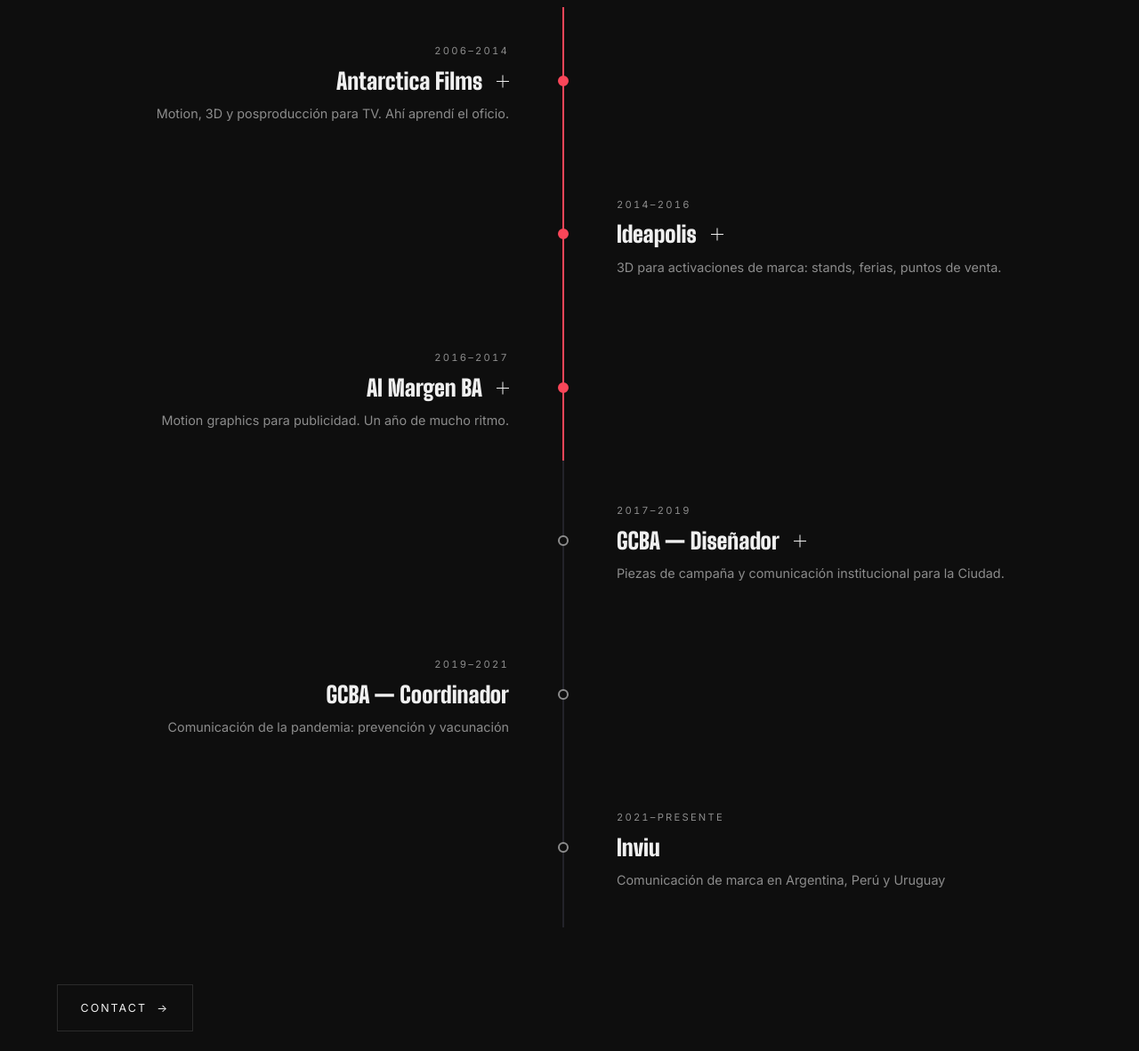
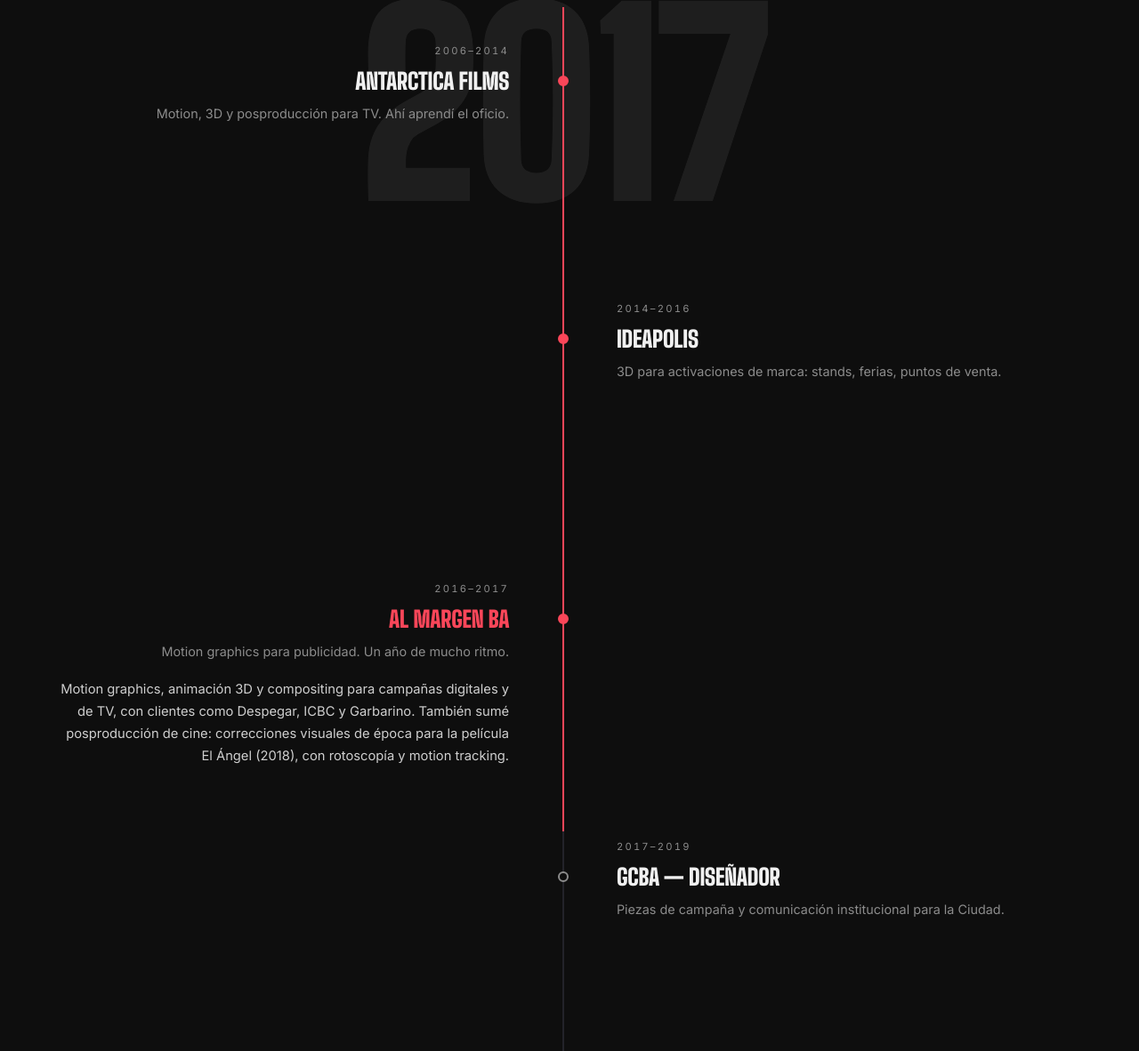
Before and after one commit to fedekilich/fk-preview, a plain HTML site: page about.html in a window 1280 px wide. Shown: the part 2028-3210 px from the top of the page at 89% size. Drawn offline with Linux system fonts and the light colour scheme.

Commit message:
La timeline del About se abre sola con el scroll, con el año de fondo
Nadie apretaba el +, así que se va: el scroll decide qué hito está activo
y las descripciones cruzan en opacidad. No se anima la altura —cada una
ocupa siempre su lugar— para que la página no salte debajo del dedo justo
mientras se lee.

Atrás, el año en una capa sticky va contando según el scroll. Como los
períodos son contiguos (2006–2014, 2014–2016, …) el número interpola
dentro de cada hito y termina contando de corrido hasta PRESENTE.

En el teléfono entra un hito por pantalla: ahí el cruce no se percibe y
deja huecos, así que las descripciones quedan todas a la vista y el año
va más grande y más tenue, como textura.

El texto ya no se saca del DOM, así que ahora lo encuentra el buscador
del navegador y lo lee un lector de pantalla.

base.css: overflow-x de hidden a clip, porque hidden crea contenedor de
scroll y eso anulaba el position:sticky del año.

Co-Authored-By: Claude Opus 5 <noreply@anthropic.com>

```diff
--- a/assets/css/about.css
+++ b/assets/css/about.css
@@ -109,9 +109,48 @@
   left: 50%;
   transform: translateX(-50%);
   width: 2px;
+  z-index: 1;
 }
 .timeline__track { top: 0; bottom: 0; background: var(--line-track); }
 .timeline__fill { top: 0; height: var(--fill); background: var(--accent); }
+
+/* --- Año gigante de fondo ------------------------------------- */
+/* Queda pegado a media altura mientras la sección pasa por delante. Vive en
+   una caja de alto 0 para no empujar ni un pixel del layout, y el número
+   desborda hacia arriba y abajo centrado sobre esa línea. */
+.timeline__year {
+  position: sticky;
+  top: 42vh;
+  z-index: 0;
+  height: 0;
+  display: flex;
+  justify-content: center;
+  pointer-events: none;
+  opacity: 0;
+  transition: opacity 0.6s var(--ease-out);
+}
+.timeline__year.is-on { opacity: 0.075; }
+
+.timeline__year-num {
+  font-family: var(--font-display);
+  font-weight: 900;
+  font-size: clamp(7rem, 22vw, 18rem);
+  line-height: 0.78;
+  letter-spacing: -0.03em;
+  color: var(--text);
+  /* Sin tabular-nums los dígitos cambian de ancho y el número bailotea
+     mientras incrementa */
+  font-variant-numeric: tabular-nums;
+  white-space: nowrap;
+  transform: translateY(-50%);
+}
+/* Cuando en vez de un año muestra la palabra de un período abierto */
+.timeline__year-num.is-word {
+  font-size: clamp(2.6rem, 9vw, 7rem);
+  letter-spacing: -0.01em;
+}
+
+.timeline__rows { position: relative; z-index: 2; }
 
 .tl-row {
   position: relative;
@@ -158,52 +197,21 @@
   font-size: clamp(1.1rem, 2.2vw, 1.6rem);
   letter-spacing: -0.01em;
   line-height: 1.1;
+  transition: color 0.4s var(--ease-out);
 }
+/* El hito que se está leyendo se tiñe de acento, igual que su punto */
+.tl-row.is-active .tl-row__heading { color: var(--accent); }
 
-.tl-row__toggle,
+/* Ya no hay botón: el título es texto y la descripción la abre el scroll */
 .tl-row__static {
   display: flex;
   align-items: baseline;
   gap: 1rem;
   width: 100%;
-  padding: 0;
-  border: 0;
-  background: none;
-  color: var(--text);
-  font: inherit;
-  text-align: inherit;
+  color: inherit;
   justify-content: flex-start;
 }
-.tl-row__toggle { cursor: pointer; transition: color 0.25s ease; }
-.tl-row__toggle:hover { color: var(--accent); }
-/* Hito sin narrativa cargada: se comporta como texto, no como control */
-.tl-row__toggle:disabled,
-.tl-row__toggle:disabled:hover { cursor: default; color: var(--text); }
-
-.tl-row--left .tl-row__toggle,
 .tl-row--left .tl-row__static { justify-content: flex-end; }
-
-/* Icono +/− : dos barras, la vertical se oculta al abrir */
-.tl-plus {
-  position: relative;
-  flex: 0 0 auto;
-  width: 14px;
-  height: 14px;
-  align-self: center;
-}
-.tl-plus::before,
-.tl-plus::after {
-  content: "";
-  position: absolute;
-  inset: 50% 0 auto 0;
-  height: 1px;
-  background: currentColor;
-}
-.tl-plus::after {
-  transform: rotate(90deg);
-  transition: transform 0.3s var(--ease-out), opacity 0.3s ease;
-}
-[aria-expanded="true"] .tl-plus::after { transform: rotate(0deg); opacity: 0; }
 
 .tl-row__body { grid-row: 3; }
 
@@ -213,22 +221,25 @@
   color: var(--muted);
 }
 
+/* El panel nunca se saca del flujo: ocupa siempre su lugar y lo único que
+   cruza es la opacidad con un desplazamiento corto. Animar la altura movería
+   la página debajo del dedo justo mientras se lee. */
 .tl-row__panel {
   margin-top: 1.1rem;
-  animation: hitoAbrir 0.4s var(--ease-out) both;
+  opacity: 0;
+  transform: translateY(10px);
+  transition:
+    opacity 0.5s var(--ease-out),
+    transform 0.5s var(--ease-out);
 }
-.tl-row__panel[hidden] { display: none; }
+.tl-row.is-active .tl-row__panel { opacity: 1; transform: none; }
+
 .tl-row__panel p {
   font-size: 0.92rem;
   margin: 0 0 1em;
   color: var(--text-soft);
 }
 .tl-row__panel p:last-child { margin-bottom: 0; }
-
-@keyframes hitoAbrir {
-  from { opacity: 0; transform: translateY(-6px); }
-  to { opacity: 1; transform: none; }
-}
 
 .tl-row__dot {
   grid-column: 2;
@@ -264,15 +275,46 @@
   .tl-row--left .tl-row__heading,
   .tl-row--left .tl-row__body { grid-column: 2; text-align: left; }
 
-  .tl-row--left .tl-row__toggle,
   .tl-row--left .tl-row__static { justify-content: flex-start; }
 
   .tl-row__dot { grid-column: 1; }
+
+  /* En el teléfono entra un hito por pantalla, así que el cruce no se llega
+     a percibir y en cambio deja huecos grandes donde está el texto apagado.
+     Acá las descripciones quedan todas a la vista: la coreografía del scroll
+     la sostienen el punto encendido, el título en acento y el año. */
+  .tl-row__panel {
+    opacity: 1;
+    transform: none;
+    transition: none;
+  }
+
+  /* El año pasa a ser textura: más grande y más tenue, para que no compita
+     con el texto que ahora le cruza por encima a todo lo ancho */
+  .timeline__year.is-on { opacity: 0.05; }
+  .timeline__year-num { font-size: clamp(8rem, 44vw, 14rem); }
+  .timeline__year-num.is-word { font-size: clamp(2.4rem, 15vw, 5rem); }
 }
 
-/* Sin animación de entrada si el usuario pidió menos movimiento */
+/* Sin animación si el usuario pidió menos movimiento: todas las
+   descripciones quedan abiertas y el año no interpola */
+.timeline--estatico .tl-row__panel {
+  opacity: 1;
+  transform: none;
+  transition: none;
+}
+
 @media (prefers-reduced-motion: reduce) {
   .tl-row,
   .tl-row--left,
   .tl-row--right { opacity: 1; transform: none; }
+
+  .tl-row__panel {
+    opacity: 1;
+    transform: none;
+    transition: none;
+  }
+
+  .tl-row__heading { transition: none; }
+  .timeline__year { transition: none; }
 }
--- a/assets/css/base.css
+++ b/assets/css/base.css
@@ -59,7 +59,9 @@ body {
   font-family: var(--font-body);
   font-size: 1rem;
   line-height: 1.7;
-  overflow-x: hidden;
+  /* clip y no hidden: contiene el desborde horizontal igual, pero no crea
+     contenedor de scroll, que es lo que anula position:sticky adentro. */
+  overflow-x: clip;
   -webkit-font-smoothing: antialiased;
 
   /* El footer queda abajo aunque la página sea corta */
--- a/assets/js/about.js
+++ b/assets/js/about.js
@@ -1,6 +1,15 @@
 // About — narrativa + timeline "Recorrido".
 // Los hitos salen de data/timeline.json; los que declaran caseId toman su texto
 // de data/cases.json (campos oneLiner y narrative).
+//
+// La descripción larga ya no se abre con un botón: el scroll decide qué hito
+// está activo, la anterior se desvanece y la nueva aparece. Dos decisiones
+// sostienen eso:
+//   1. No se anima la altura. Cada descripción ocupa siempre su lugar en el
+//      flujo y lo único que cambia es la opacidad, así nada salta debajo del
+//      dedo mientras se lee.
+//   2. El texto nunca se saca del DOM, así sigue existiendo para el buscador
+//      del navegador y para un lector de pantalla.
 
 import { pick } from "../../data/i18n.js";
 import { initSite, getLang, onLangChange, loadCases, loadMilestones } from "./site.js";
@@ -9,11 +18,37 @@ const prefersReducedMotion = window.matchMedia("(prefers-reduced-motion: reduce)
 
 const timelineEl = document.getElementById("timeline");
 const rowsEl = document.getElementById("timeline-rows");
+const yearEl = document.getElementById("timeline-year");
+const yearNumEl = yearEl ? yearEl.querySelector(".timeline__year-num") : null;
 
 /** Nodos de cada hito, para repintar sin reconstruir el DOM. */
 const rows = [];
 /** Casos cargados desde data/cases.json, indexados por id. */
 let casesById = new Map();
+/** Hito activo según el scroll (-1 = todavía ninguno). */
+let activeIndex = -1;
+
+/* ---------------------------------------------------------------
+   Años del hito: salen del propio período, no de un campo aparte
+   --------------------------------------------------------------- */
+
+/** Los dos años de "2006–2014". El segundo puede faltar ("2021–presente"). */
+function parseYears(hito) {
+  const raw = hito.period ? hito.period.es || hito.period.en || "" : "";
+  const found = raw.match(/\d{4}/g) || [];
+  return {
+    from: found[0] ? Number(found[0]) : null,
+    to: found[1] ? Number(found[1]) : null
+  };
+}
+
+/** La palabra con la que cierra un período abierto: "presente", "present". */
+function openEndedWord(hito, lang) {
+  const raw = pick(hito.period, lang) || "";
+  const parts = raw.split(/[–—-]/);
+  const tail = parts.length > 1 ? parts[parts.length - 1].trim() : "";
+  return /\d/.test(tail) ? "" : tail;
+}
 
 /* ---------------------------------------------------------------
    Construcción del DOM (una sola vez)
@@ -29,18 +64,9 @@ function buildRow(hito, index) {
   const heading = document.createElement("h3");
   heading.className = "tl-row__heading";
 
-  const toggle = document.createElement("button");
-  toggle.type = "button";
-  toggle.className = "tl-row__toggle";
-  toggle.setAttribute("aria-expanded", "false");
-  toggle.setAttribute("aria-controls", `panel-${hito.id}`);
-
   const label = document.createElement("span");
-  const plus = document.createElement("span");
-  plus.className = "tl-plus";
-  plus.setAttribute("aria-hidden", "true");
-  toggle.append(label, plus);
-  heading.append(toggle);
+  label.className = "tl-row__static";
+  heading.append(label);
 
   const body = document.createElement("div");
   body.className = "tl-row__body";
@@ -51,7 +77,6 @@ function buildRow(hito, index) {
   const panel = document.createElement("div");
   panel.className = "tl-row__panel";
   panel.id = `panel-${hito.id}`;
-  panel.hidden = true;
 
   const detail = document.createElement("p");
   panel.append(detail);
@@ -63,20 +88,18 @@ function buildRow(hito, index) {
 
   row.append(period, heading, body, dot);
 
-  toggle.addEventListener("click", () => {
-    const open = toggle.getAttribute("aria-expanded") === "true";
-    toggle.setAttribute("aria-expanded", String(!open));
-    panel.hidden = open;
-    if (!open) {
-      // reinicia la animación de apertura en cada despliegue
-      panel.style.animation = "none";
-      void panel.offsetWidth;
-      panel.style.animation = "";
-    }
-    updateProgress();
-  });
-
-  return { hito, row, period, toggle, label, plus, teaser, panel, detail, dot };
+  return {
+    hito,
+    row,
+    period,
+    label,
+    teaser,
+    panel,
+    detail,
+    dot,
+    years: parseYears(hito),
+    openEnded: ""
+  };
 }
 
 /* ---------------------------------------------------------------
@@ -104,28 +127,23 @@ function paint() {
     node.teaser.textContent = teaserText;
     node.teaser.hidden = !teaserText;
     node.detail.textContent = detailText;
+    node.openEnded = openEndedWord(hito, lang);
 
-    // Sin narrativa cargada todavía no hay nada que desplegar
-    const hasDetail = Boolean(detailText);
-    node.toggle.disabled = !hasDetail;
-    node.plus.hidden = !hasDetail;
-    if (!hasDetail) {
-      node.toggle.setAttribute("aria-expanded", "false");
-      node.panel.hidden = true;
-    }
+    // Un hito sin narrativa cargada no reserva espacio ni cruza nada
+    node.row.classList.toggle("tl-row--sin-detalle", !detailText);
   });
 
   updateProgress();
 }
 
 /* ---------------------------------------------------------------
-   Línea de progreso + puntos encendidos
+   Línea de progreso, puntos encendidos, hito activo y año de fondo
    --------------------------------------------------------------- */
 
 let progressQueued = false;
 
 function updateProgress() {
-  if (!timelineEl) return;
+  if (!timelineEl || !rows.length) return;
 
   const rect = timelineEl.getBoundingClientRect();
   const total = rect.height;
@@ -137,11 +155,63 @@ function updateProgress() {
 
   timelineEl.style.setProperty("--fill", `${(fillPx / total) * 100}%`);
 
-  rows.forEach(({ dot }) => {
+  // Posición de cada punto respecto del arranque del timeline
+  const offsets = rows.map(({ dot }) => {
     const dotRect = dot.getBoundingClientRect();
-    const offset = dotRect.top - rect.top + dotRect.height / 2;
-    dot.classList.toggle("is-lit", fillPx >= offset - 6);
+    return dotRect.top - rect.top + dotRect.height / 2;
   });
+
+  let next = -1;
+  rows.forEach(({ dot }, i) => {
+    const alcanzado = fillPx >= offsets[i] - 6;
+    dot.classList.toggle("is-lit", alcanzado);
+    if (alcanzado) next = i;
+  });
+
+  // El hito activo es el último que el cabezal de lectura ya pasó
+  if (next !== activeIndex) {
+    rows.forEach(({ row }, i) => row.classList.toggle("is-active", i === next));
+    activeIndex = next;
+  }
+
+  updateYear(fillPx, offsets, total);
+}
+
+function updateYear(fillPx, offsets, total) {
+  if (!yearEl || !yearNumEl) return;
+
+  if (activeIndex < 0) {
+    yearEl.classList.remove("is-on");
+    return;
+  }
+  yearEl.classList.add("is-on");
+
+  const node = rows[activeIndex];
+  const { from, to } = node.years;
+  if (!from) return;
+
+  // Cuánto se recorrió del hito activo: de su punto al del siguiente.
+  // Como los períodos son contiguos (2006–2014, 2014–2016, …) el número
+  // termina contando de corrido a lo largo de toda la sección.
+  const start = offsets[activeIndex];
+  const end = activeIndex + 1 < offsets.length ? offsets[activeIndex + 1] : total;
+  const span = Math.max(1, end - start);
+  const t = prefersReducedMotion.matches
+    ? 0
+    : Math.max(0, Math.min(1, (fillPx - start) / span));
+
+  let text;
+  if (to) {
+    text = String(Math.round(from + (to - from) * t));
+  } else if (node.openEnded && t >= 0.6) {
+    // Período abierto: el número llega a su año y resuelve en la palabra
+    text = node.openEnded.toUpperCase();
+  } else {
+    text = String(from);
+  }
+
+  yearNumEl.classList.toggle("is-word", /\D/.test(text));
+  if (yearNumEl.textContent !== text) yearNumEl.textContent = text;
 }
 
 function queueProgress() {
@@ -200,12 +270,31 @@ function init() {
   initSite();
   if (!rowsEl) return;
 
+  if (prefersReducedMotion.matches) {
+    timelineEl.classList.add("timeline--estatico");
+  }
+
   window.addEventListener("scroll", queueProgress, { passive: true });
-  window.addEventListener("resize", queueProgress, { passive: true });
 
-  // Abrir un hito cambia la altura del timeline: recalcular la línea
+  // Al cambiar el ancho cambia el alto de las descripciones: hay que remedir
+  let resizeTimer = 0;
+  window.addEventListener(
+    "resize",
+    () => {
+      queueProgress();
+      clearTimeout(resizeTimer);
+      resizeTimer = window.setTimeout(updateProgress, 150);
+    },
+    { passive: true }
+  );
+
   if ("ResizeObserver" in window) {
     new ResizeObserver(queueProgress).observe(timelineEl);
+  }
+
+  // Las tipografías llegan después del primer pintado y mueven los puntos
+  if (document.fonts && document.fonts.ready) {
+    document.fonts.ready.then(updateProgress);
   }
 
   onLangChange(paint);
```
Also changed, not shown: about.html (+4 -0 lines).
